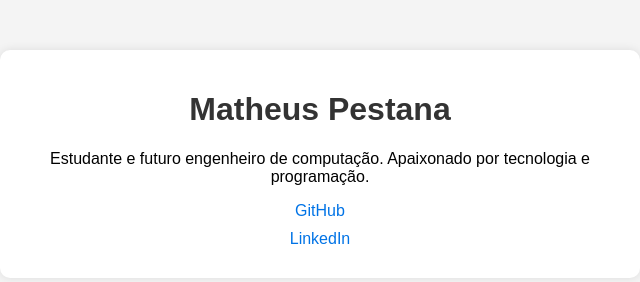
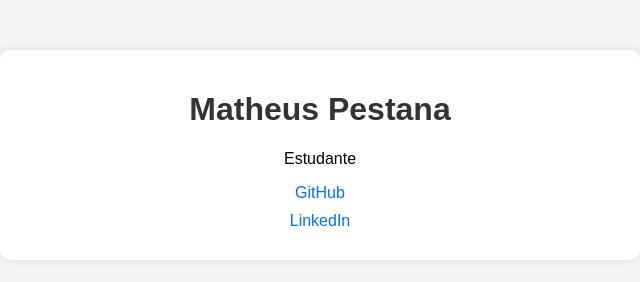
Before and after one commit to math1p/matheuspestana.github.io, a plain HTML site: page index.html in a window 1280 px wide. Shown: the whole page, without its empty margins (320-960 px from the left). Drawn offline with Linux system fonts and the light colour scheme.

Commit message:
Update index.html

```diff
--- a/index.html
+++ b/index.html
@@ -34,7 +34,7 @@
 <body>
     <div class="container">
         <h1>Matheus Pestana</h1>
-        <p>Estudante e futuro engenheiro de computação. Apaixonado por tecnologia e programação.</p>
+        <p>Estudante</p>
         <div class="links">
             <a href="https://github.com/matheuspestana" target="_blank">GitHub</a>
             <a href="https://linkedin.com/in/matheuspestana" target="_blank">LinkedIn</a>
```
